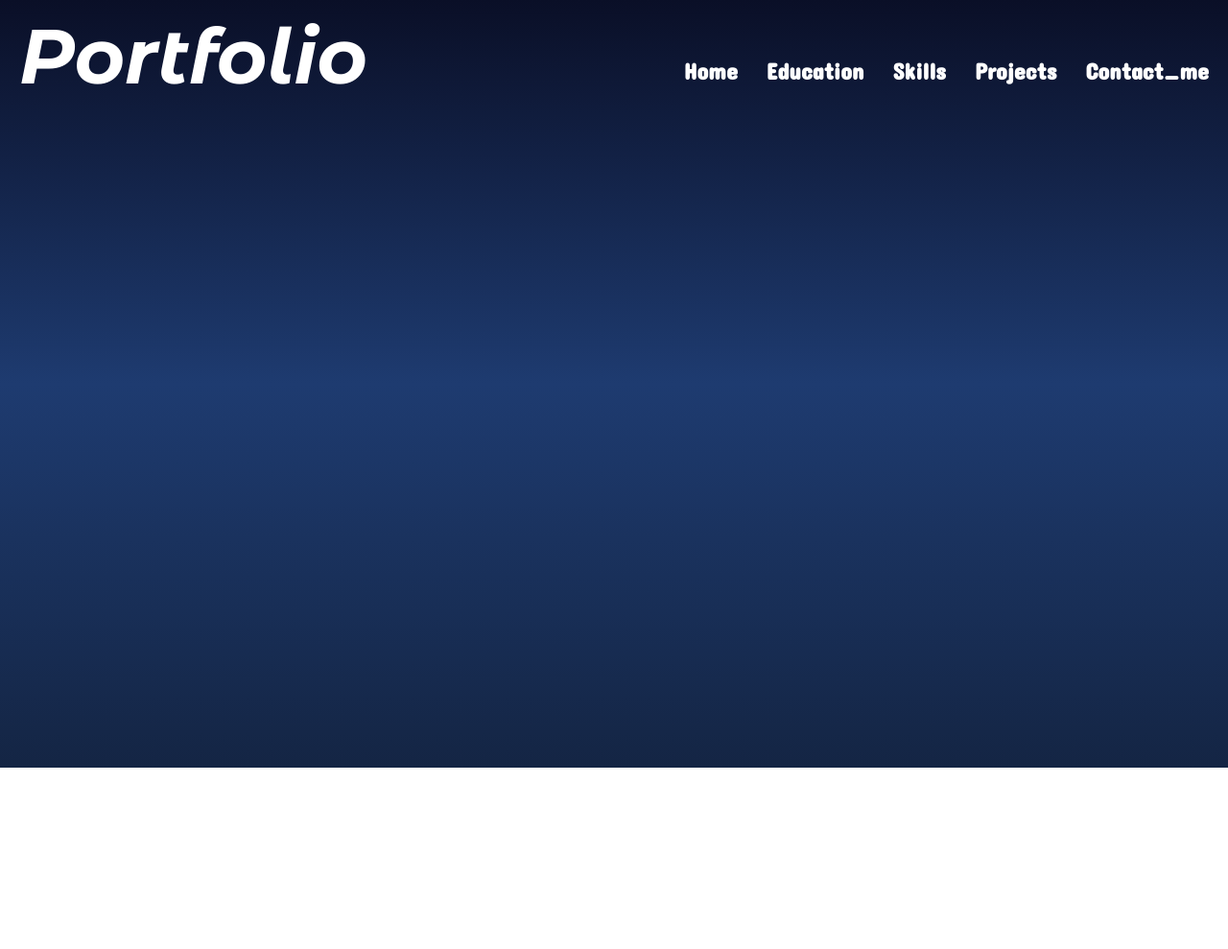
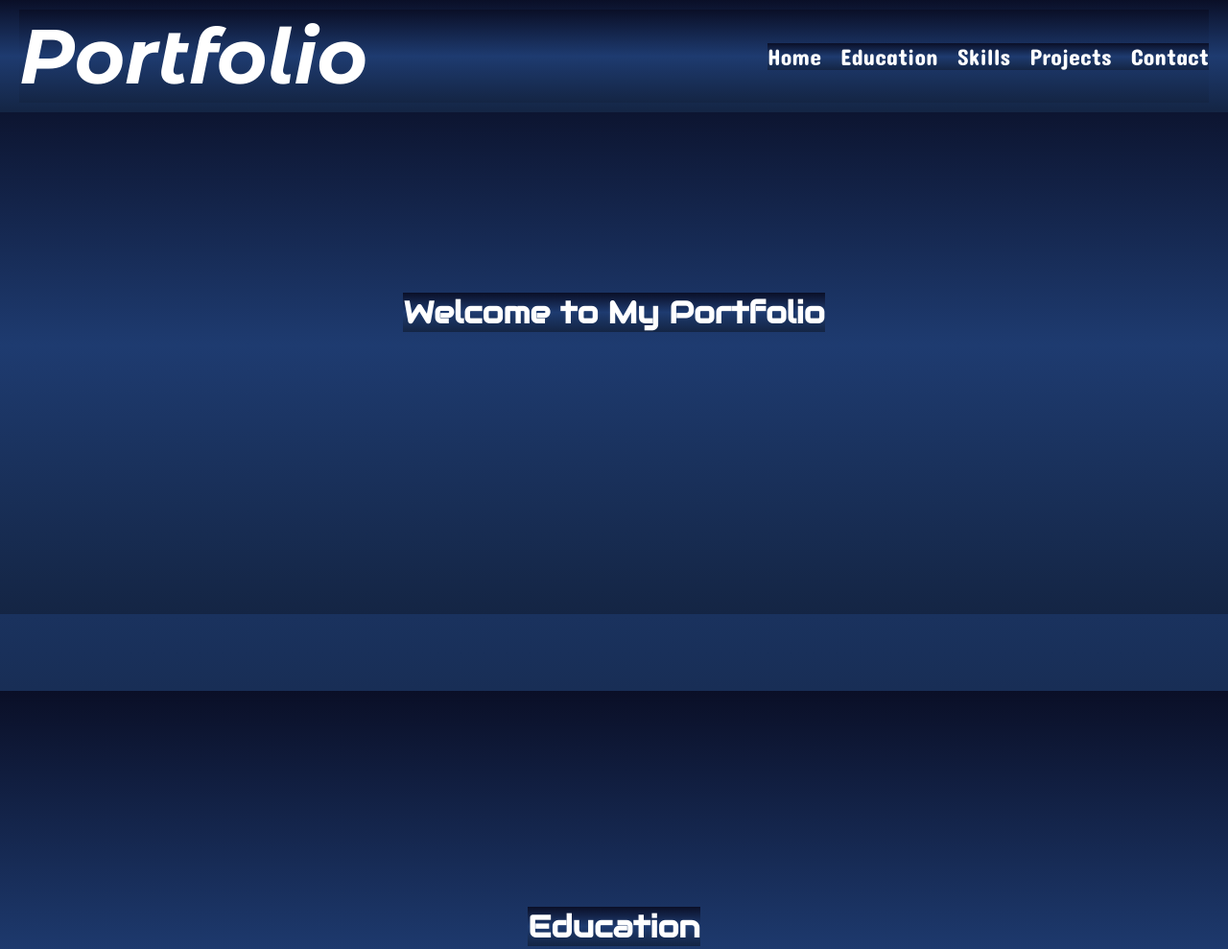
Before and after one commit to Adamkoda2306/My_Portfolio, a plain HTML site: page index.html in a window 1280 px wide. Shown: the top 989 px of the page at 96% size. Before the commit the page ends 800 px from the top, so only its background shows below. Drawn offline with Linux system fonts and the light colour scheme.

Commit message:
body is completed

```diff
--- a/index.html
+++ b/index.html
@@ -4,7 +4,6 @@
 <head>
     <meta charset="UTF-8">
     <meta name="viewport" content="width=device-width, initial-scale=1.0">
-    <script src="script.js"></script>
     <link rel="stylesheet" href="styles.css">
     <title>My_Portfolio</title>
 </head>
@@ -13,15 +12,35 @@
     <header>
         <div id="head">
             <h1>Portfolio</h1>
-            <div id="options">
-                <h2>Home</h2>
-                <h2>Education</h2>
-                <h2>Skills</h2>
-                <h2>Projects</h2>
-                <h2>Contact_me</h2>
-            </div>
+            <nav id="options">
+                <a href="#home">Home</a>
+                <a href="#education">Education</a>
+                <a href="#skills">Skills</a>
+                <a href="#projects">Projects</a>
+                <a href="#contact">Contact</a>
+            </nav>
         </div>
     </header>
+    <section id="home">
+        <h2>Welcome to My Portfolio</h2>
+    </section>
+
+    <section id="education">
+        <h2>Education</h2>
+    </section>
+
+    <section id="skills">
+        <h2>Skills</h2>
+    </section>
+
+    <section id="projects">
+        <h2>Projects</h2>
+    </section>
+
+    <section id="contact">
+        <h2>Contact Me</h2>
+    </section>
+
 </body>
 
 </html>
--- a/styles.css
+++ b/styles.css
@@ -28,15 +28,24 @@
 * {
     margin: 0;
     padding: 0;
+    box-sizing: border-box;
+    /* Ensure padding and border are included in width/height */
     background: linear-gradient(#0a0f27, #1e3b70, #142544);
     background-size: cover;
     background-repeat: no-repeat;
     background-attachment: fixed;
+    scroll-margin-top: 100px;
 }
 
 header {
     padding: 10px 20px;
     color: white;
+    position: fixed;
+    top: 0;
+    left: 0;
+    width: 100%;
+    z-index: 1000;
+    /* Add a background to make the text stand out */
 }
 
 #head {
@@ -45,25 +54,47 @@ header {
     justify-content: space-between;
 }
 
-#options {
+nav#options {
     display: flex;
     font-family: 'ConcertOne';
-    margin-top: 30px;
-    gap: 30px;
+    gap: 20px;
 }
 
 #head h1 {
-    margin-right: auto;
     font-family: 'MontserratAlternates';
     font-size: 80px;
 }
 
-#options h2 {
+nav#options a {
+    color: white;
+    text-decoration: none;
+    font-size: x-large;
     margin: 0;
     cursor: pointer;
     transition: color 0.3s ease;
 }
 
-#options h2:hover {
+nav#options a:hover {
     color: #18ad68;
 }
+
+section {
+    padding: 0px 20px 20px 20px;
+    color: white;
+    display: flex;
+    justify-content: center;
+    align-items: center;
+    margin-top: 80px;
+    min-height: 70vh;
+}
+
+section h2 {
+    font-family: 'Audiowide', sans-serif;
+    font-size: 2em;
+    margin-bottom: 50px;
+}
+
+#contact {
+    margin-top: 0px;
+    min-height: 80vh;
+}
```
Also changed, not shown: script.js (deleted).
